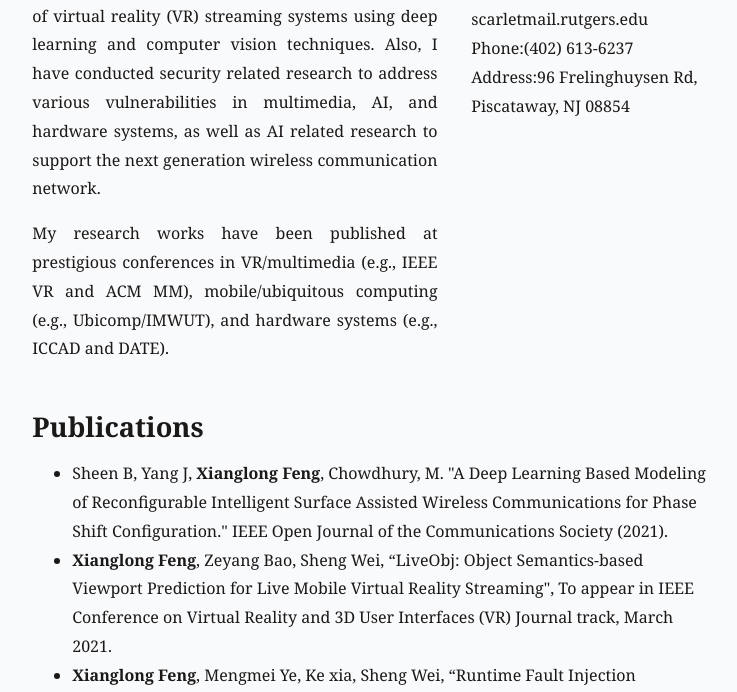
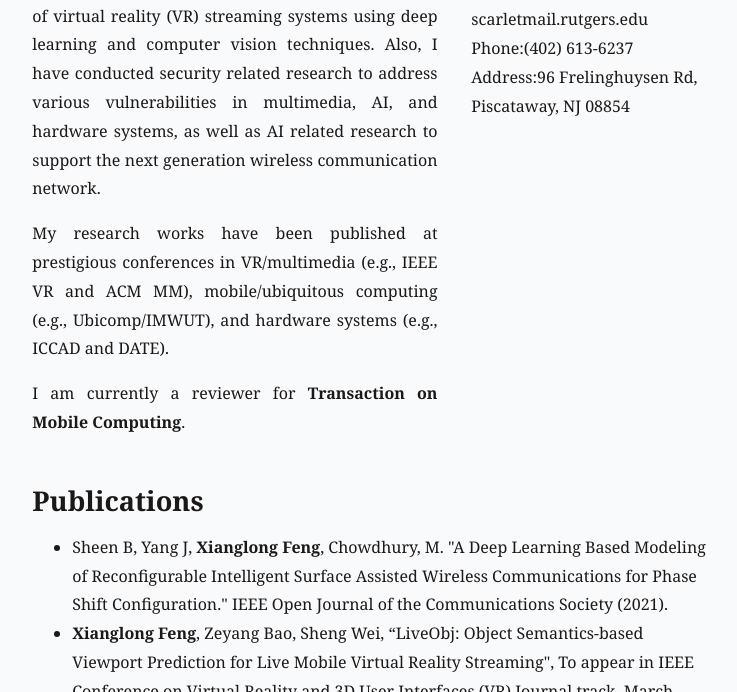
Before and after one commit to Wociao/NewStaticPage, a plain HTML site: page index.html in a window 1280 px wide. Shown: the part 408-1100 px from the top of the page, without its empty margins (270-1007 px from the left). Drawn offline with Linux system fonts and the light colour scheme; a web font is replaced by a local one.

Commit message:
reviewer

```diff
--- a/index.html
+++ b/index.html
@@ -37,6 +37,8 @@
               I am a fifth-year PhD student in the ECE Department at Rutgers University under the supervision of <a href="http://eceweb1.rutgers.edu/~sw891/">Prof. Sheng Wei</a>. My research interests include multimedia systems and artificial intelligence (AI), with a focus on improving the bandwidth efficiency of virtual reality (VR) streaming systems using deep learning and computer vision techniques. Also, I have conducted security related research to address various vulnerabilities in multimedia, AI, and hardware systems, as well as AI related research to support the next generation wireless communication network.</p>
 
             <p>My research works have been published at prestigious conferences in VR/multimedia (e.g., IEEE VR and ACM MM), mobile/ubiquitous computing (e.g., Ubicomp/IMWUT), and hardware systems (e.g., ICCAD and DATE).</p>
+
+              <p>I am currently a reviewer for <b>Transaction on Mobile Computing</b>.</p>
 
           </div>
 
```
